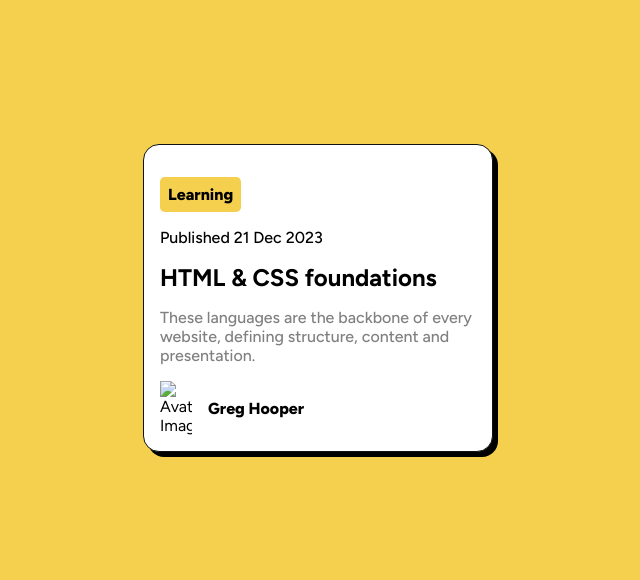
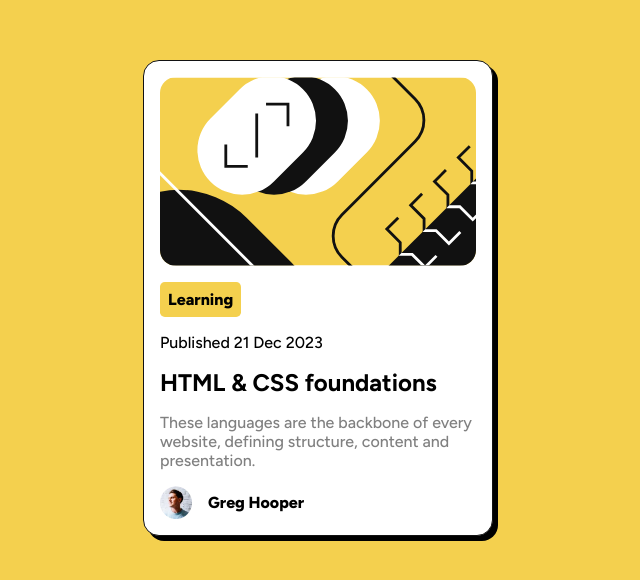
Before and after one commit to jeffgicharu/blog-preview-card, a plain HTML site: page index.html in a window 1280 px wide. Shown: the part 102-682 px from the top of the page, without its empty margins (322-962 px from the left). Drawn offline with Linux system fonts and the light colour scheme; the site is published under a folder, as on GitHub Pages, so addresses that start at the root find nothing.

Commit message:
Image paths

```diff
--- a/index.html
+++ b/index.html
@@ -15,14 +15,14 @@
 <body>
   <main>
     <figure>
-      <img src="/assets/images/illustration-article.svg" alt="">
+      <img src="./assets/images/illustration-article.svg" alt="">
     </figure>
     <p class="one">Learning</p>
     <p class="two">Published 21 Dec 2023</p>
     <h2>HTML & CSS foundations</h2>
     <p class="three">These languages are the backbone of every website, defining structure, content and presentation.</p>
     <section>
-      <img src="/assets/images/image-avatar.webp" alt="Avatar Image">
+      <img src="./assets/images/image-avatar.webp" alt="Avatar Image">
       <span>Greg Hooper</span>
     </section>
   </main>
```
